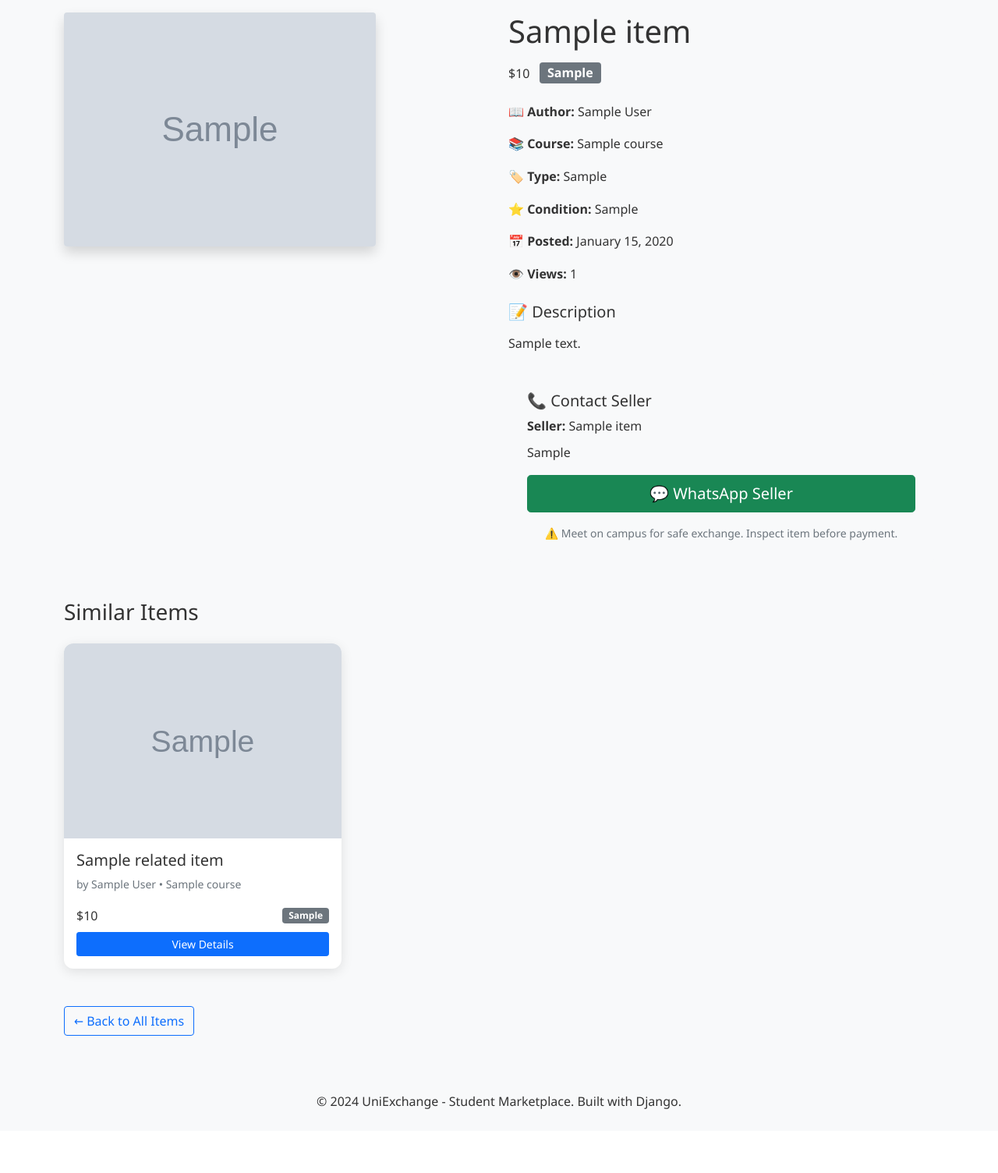
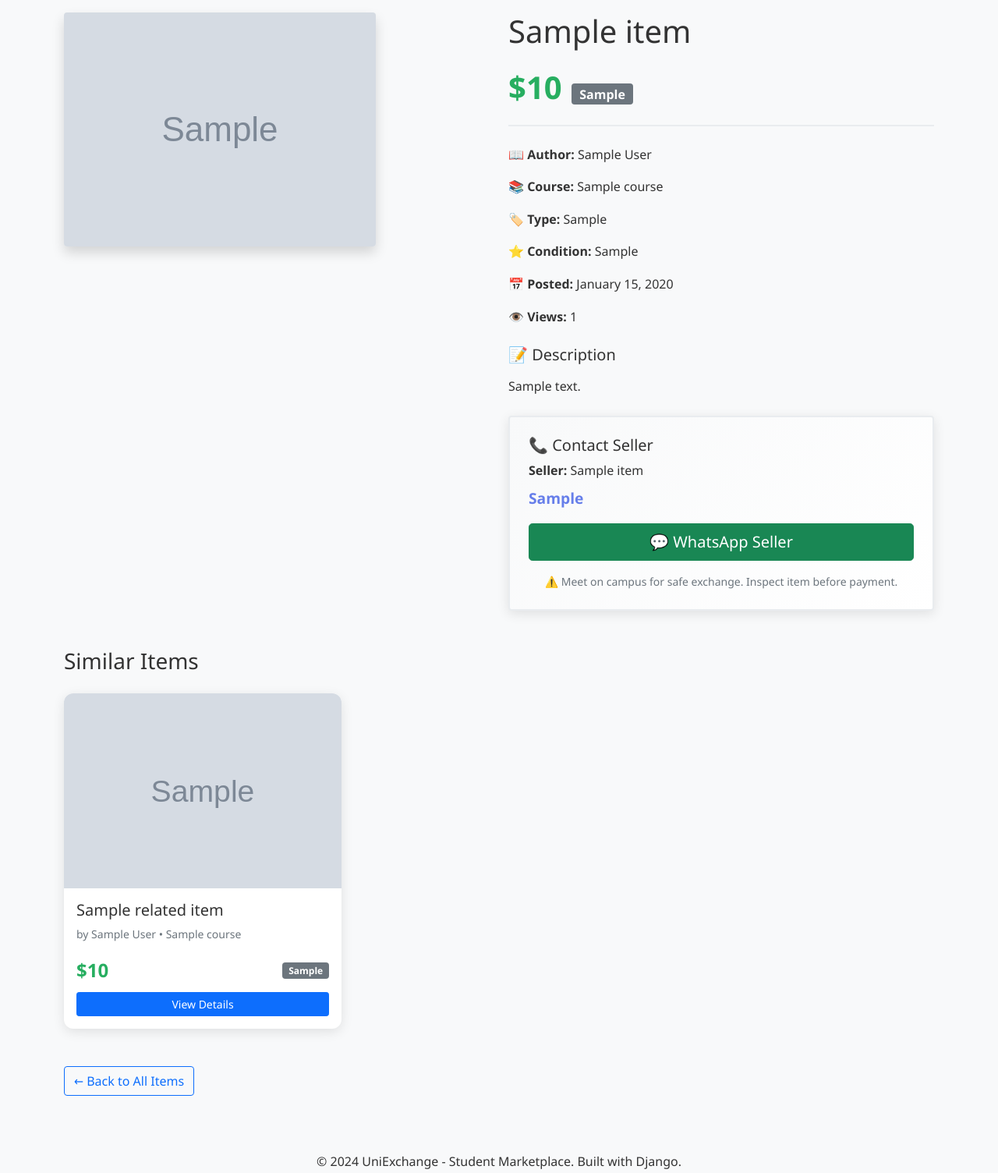
Before and after one commit to SamraAzizi/Student-Book-Exchange, a Django app: template templates/item-detail.html in a window 1280 px wide. Shown: the part 108-1612 px from the top of the page at 78% size. Before the commit the page ends 1530 px from the top, so only its background shows below. Run offline with Django 3.2, Linux system fonts and the light colour scheme; the template is opened without the code that fills it: most values are stand-ins (such as "Sample title", 1, 10 or a date in 2020); grey boxes marked "Sample" are stand-in pictures; some libraries are stand-ins or nearby versions.

Commit message:
book exchange

```diff
--- a/static/css/style.css
+++ b/static/css/style.css
@@ -100,3 +100,54 @@ main {
     object-fit: cover;
     width: 100%;
 }
+
+.placeholder-image {
+    height: 250px;
+    background: linear-gradient(135deg, #e9ecef, #f8f9fa);
+    font-size: 4rem;
+    color: #6c757d;
+    display: flex;
+    align-items: center;
+    justify-content: center;
+}
+
+.placeholder-image-large {
+    height: 400px;
+    background: linear-gradient(135deg, #e9ecef, #f8f9fa);
+    color: #6c757d;
+    display: flex;
+    align-items: center;
+    justify-content: center;
+}
+
+/* Price Styling */
+.price {
+    font-size: 1.5rem;
+    font-weight: bold;
+    color: var(--success-color);
+}
+
+.price-large {
+    font-size: 2.5rem;
+    font-weight: bold;
+    color: var(--success-color);
+}
+
+.price-section {
+    padding-bottom: 1rem;
+    border-bottom: 2px solid #e9ecef;
+}
+
+/* Contact Section */
+.contact-section {
+    border: 2px solid #e9ecef;
+    background: linear-gradient(135deg, #f8f9fa, #ffffff);
+    box-shadow: 0 4px 15px rgba(0, 0, 0, 0.1);
+}
+
+.contact-info {
+    font-size: 1.2rem;
+    color: var(--primary-color);
+    font-weight: 600;
+    word-break: break-all;
+}
```
